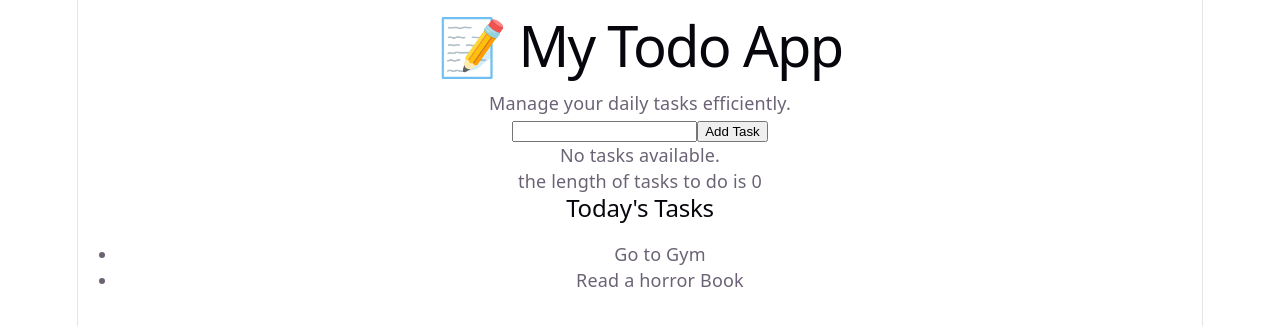
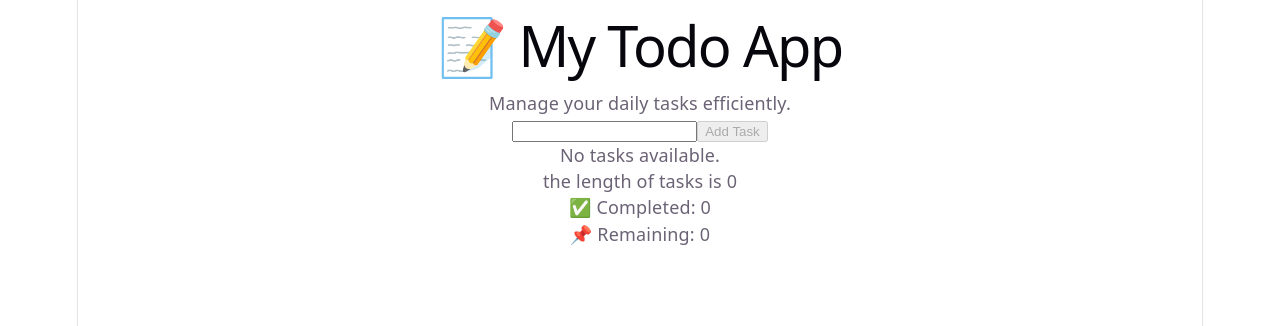
Before and after one commit to snehamandal0001/todo-app, a React (Vite) app: page / in a window 1280 px wide. Shown: the top 326 px of the page. Built offline with nearby package versions, Linux system fonts and the light colour scheme.

Commit message:
implement complete task feature

```diff
--- a/src/App.jsx
+++ b/src/App.jsx
@@ -2,7 +2,7 @@ import { useState } from 'react'
 import './App.css'
 import Header from "./components/Header";
 import TodoForm from "./components/TodoForm";
-import TodoList from "./components/TodoList";
+//import TodoList from "./components/TodoList";
 
 
 function App() {
@@ -10,7 +10,7 @@ function App() {
          <>
             <Header />
             <TodoForm />
-            <TodoList />
+
 
         </>
     );
--- a/src/components/TodoForm.jsx
+++ b/src/components/TodoForm.jsx
@@ -6,15 +6,25 @@ function TodoForm() {
     const [tasks, setTasks] = useState([]);
 
     function addTask() {
-        if(task.trim()===""){
-    return;
-} else {
 
-        setTasks([...tasks, task]);//spread operator
+    if (
+        tasks.some(
+    (item) => item.text.toLowerCase() === task.toLowerCase()
+)
+    ) {
+        alert("Task already exists!");
+        return;
+    }
 
-        setTask("");
+    setTasks([
+    ...tasks,
+    {
+        text: task,
+        completed: false
+    }
+]);
+    setTask("");
 }
-    }
 
     function deleteTask(indexToDelete){
         const updatedTasks = tasks.filter((item, index) => {
@@ -29,6 +39,30 @@ setTasks(updatedTasks);
 
 }
 
+
+function toggleComplete(indexToToggle) {
+
+    const updatedTasks = tasks.map((item, index) => {
+
+        if (index === indexToToggle) {
+
+            return {
+                ...item,
+                completed: !item.completed
+            };
+
+        }
+
+        return item;
+
+    });
+
+    setTasks(updatedTasks);
+
+}
+const completedTasks = tasks.filter(task => task.completed).length;
+const remainingTasks = tasks.length - completedTasks;
+// main starttttttttt
     return (
 
         <div>
@@ -39,25 +73,42 @@ setTasks(updatedTasks);
                 onChange={(event) => setTask(event.target.value)}
             />
 
-            <button onClick={addTask}>
+            <button onClick={addTask}
+            disabled={task.trim() === ""}>
                 Add Task
             </button>
+
+
+
 {tasks.length === 0 ? (
     <p>No tasks available.</p>
 ) : (
     <ul>
         {tasks.map((item, index) => (
             <li key={index}>
-                {item}{"   "}
+                 <span
+        style={{
+            textDecoration: item.completed ? "line-through" : "none",
+             color: item.completed ? "green" : "red"
+        }}
+    >
+        {item.text} {"  "}
+    </span>
                 <button onClick={() => deleteTask(index)}>
                     Delete
                 </button>
+
+       <button onClick={() => toggleComplete(index)}>
+    {item.completed ? "Undo" : "Complete"}
+</button>
             </li>
         ))}
     </ul>
 )}
 
-<p> the length of tasks to do is {tasks.length}</p>
+<p> the length of tasks  is {tasks.length}</p>
+<p>✅ Completed: {completedTasks}</p>
+<p>📌 Remaining: {remainingTasks}</p>
         </div>
 
     );
```
